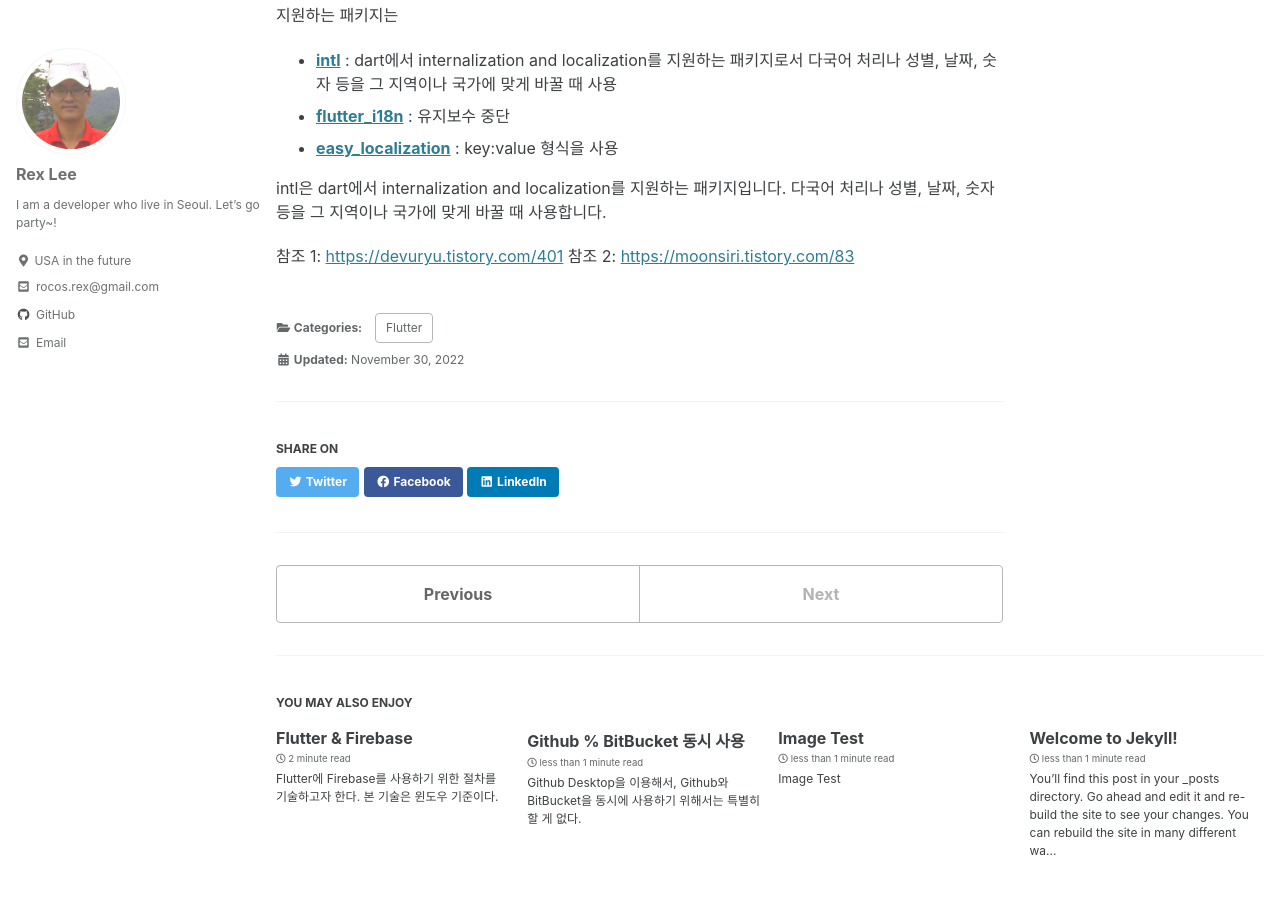
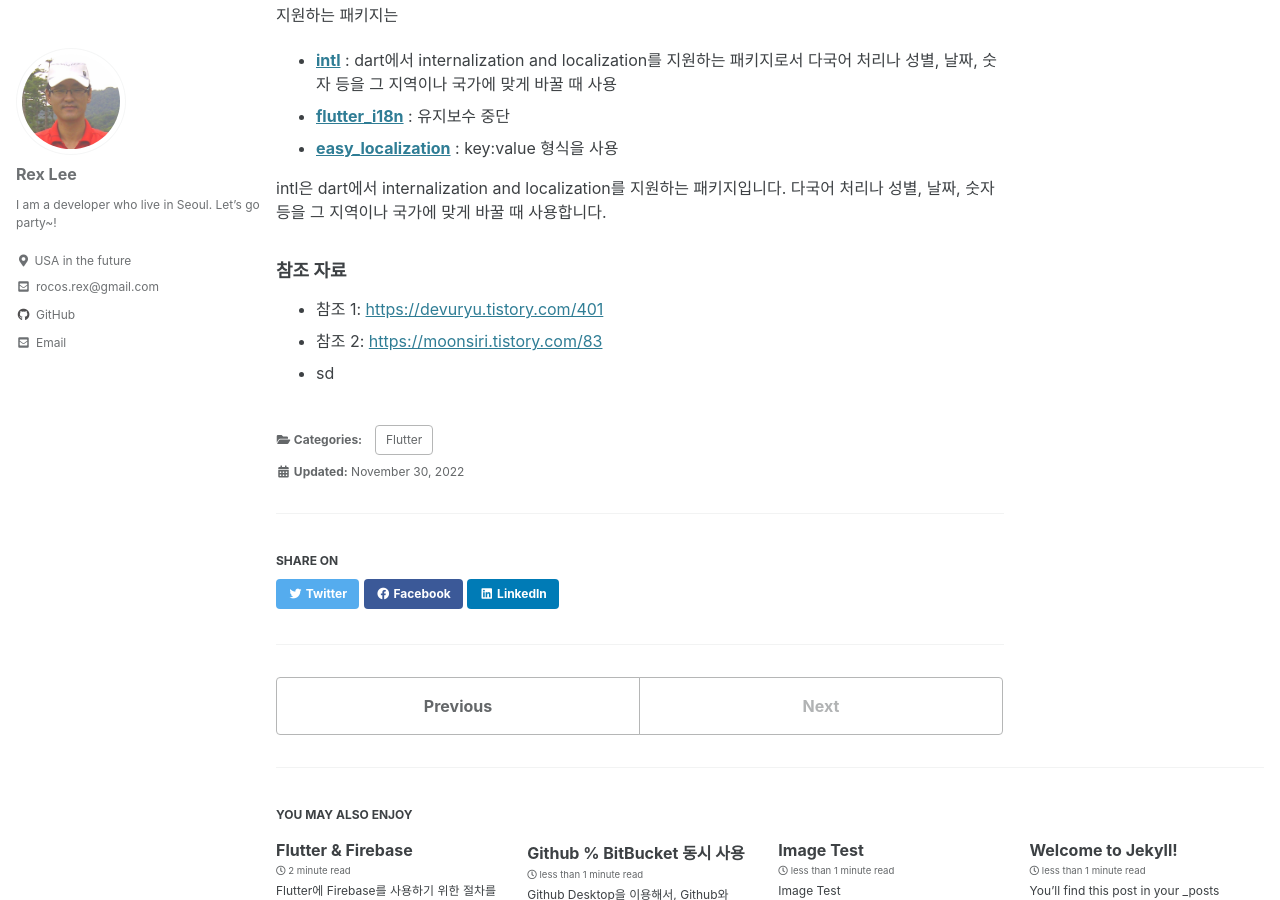
Before and after one commit to rocosrex/rocosrex.github.io, a Jekyll site: the page built from _posts/2022-11-30-internationalization.md, in a window 1280 px wide and 900 px high, scrolled down 902 px. Built offline with Jekyll 4.4.1, drawn with Linux system fonts in a browser that asks for light colours; cached includes are drawn as plain includes.

Commit message:
Update 2022-11-30-internationalization.md

```diff
--- a/_posts/2022-11-30-internationalization.md
+++ b/_posts/2022-11-30-internationalization.md
@@ -38,7 +38,7 @@ Just try it!: <https://moonsiri.tistory.com/>
 
 intl은 dart에서 internalization and localization를 지원하는 패키지입니다. 다국어 처리나 성별, 날짜, 숫자 등을 그 지역이나 국가에 맞게 바꿀 때 사용합니다.
 
-
-
-참조 1:  <https://devuryu.tistory.com/401>
-참조 2: <https://moonsiri.tistory.com/83>
+### 참조 자료
+ - 참조 1:  <https://devuryu.tistory.com/401>
+ - 참조 2: <https://moonsiri.tistory.com/83>
+ - sd
```
